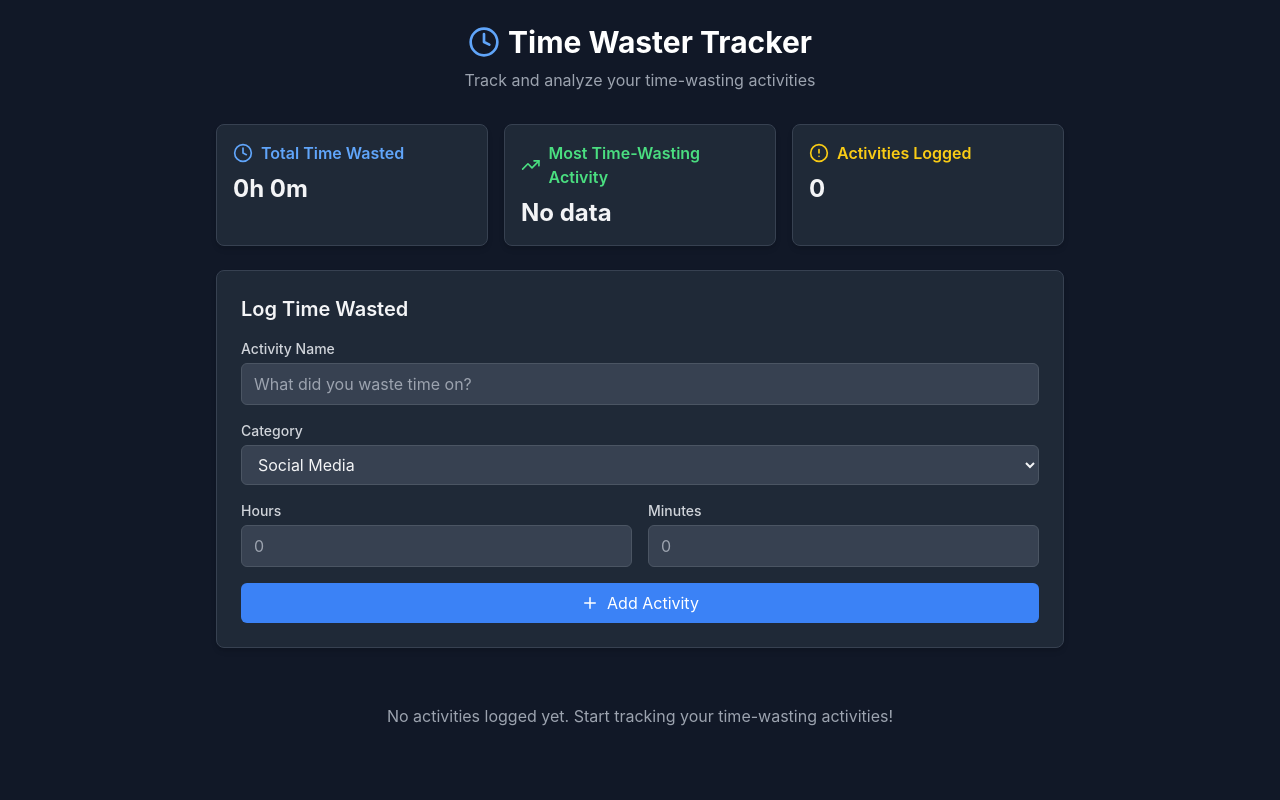
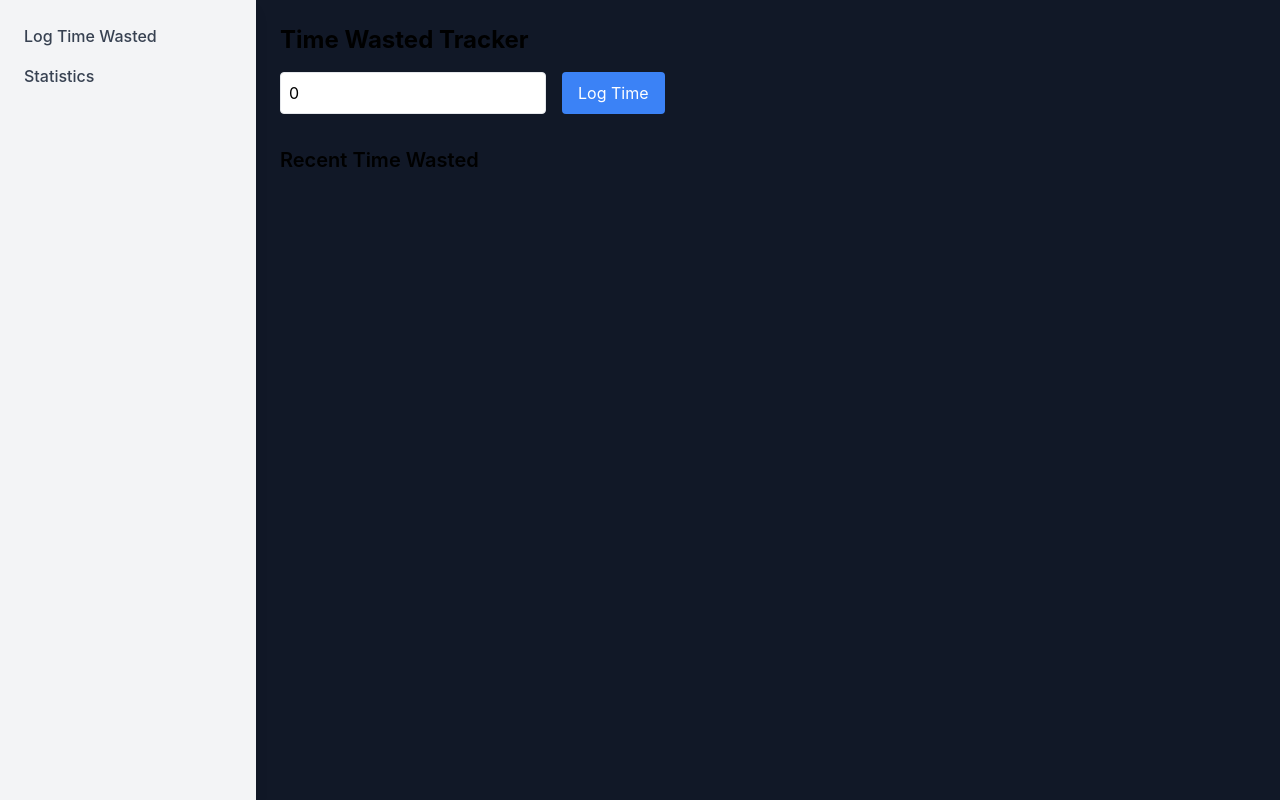
Before and after one commit to jaimedevelop/timeWastingApp, a React (Vite) app: page / in a window 1280 px wide. Built offline with nearby package versions, Linux system fonts and the light colour scheme.

Commit message:
Sidebar changes made with AIDE

```diff
--- a/package.json
+++ b/package.json
@@ -7,13 +7,15 @@
     "dev": "vite",
     "build": "vite build",
     "lint": "eslint .",
-    "preview": "vite preview"
+    "preview": "vite preview",
+    "start": "react-scripts start"
   },
   "dependencies": {
+    "date-fns": "^3.6.0",
     "lucide-react": "^0.344.0",
     "react": "^18.3.1",
     "react-dom": "^18.3.1",
-    "date-fns": "^3.3.1"
+    "react-router-dom": "^6.28.0"
   },
   "devDependencies": {
     "@eslint/js": "^9.9.1",
--- a/src/App.tsx
+++ b/src/App.tsx
@@ -1,66 +1,77 @@
-import React, { useState, useEffect } from 'react';
-import { Activity } from './types';
-import { ActivityCard } from './components/ActivityCard';
-import { AddActivityForm } from './components/AddActivityForm';
-import { Stats } from './components/Stats';
-import { Clock } from 'lucide-react';
+import { useState } from 'react';
+import { BrowserRouter as Router, Route, Routes } from 'react-router-dom';
+import { format } from 'date-fns';
+import Sidebar from './components/Sidebar';
 
-function App() {
-  const [activities, setActivities] = useState<Activity[]>(() => {
-    const saved = localStorage.getItem('timeWasterActivities');
-    return saved ? JSON.parse(saved) : [];
-  });
+interface Activity {
+  id: number;
+  duration: number;
+  timestamp: number;
+}
 
-  useEffect(() => {
-    localStorage.setItem('timeWasterActivities', JSON.stringify(activities));
-  }, [activities]);
+const App = () => {
+  const [activities, setActivities] = useState<Activity[]>([]);
+  const [duration, setDuration] = useState<number>(0);
 
-  const handleAddActivity = (name: string, category: string, duration: number) => {
-    const newActivity: Activity = {
-      id: crypto.randomUUID(),
-      name,
-      category,
+  const handleSubmit = (e: React.FormEvent) => {
+    e.preventDefault();
+    const newActivity = {
+      id: Date.now(),
       duration,
-      timestamp: Date.now(),
+      timestamp: Date.now()
     };
     setActivities(prev => [newActivity, ...prev]);
-  };
-
-  const handleDeleteActivity = (id: string) => {
-    setActivities(prev => prev.filter(activity => activity.id !== id));
+    setDuration(0);
   };
 
   return (
-    <div className="min-h-screen bg-gray-900">
-      <div className="max-w-4xl mx-auto p-6">
-        <header className="text-center mb-8">
-          <div className="flex items-center justify-center gap-2 mb-2">
-            <Clock size={32} className="text-blue-400" />
-            <h1 className="text-3xl font-bold text-white">Time Waster Tracker</h1>
-          </div>
-          <p className="text-gray-400">Track and analyze your time-wasting activities</p>
-        </header>
-
-        <Stats activities={activities} />
-        <AddActivityForm onAdd={handleAddActivity} />
-
-        <div className="space-y-4">
-          {activities.length === 0 ? (
-            <div className="text-center py-8 text-gray-400">
-              No activities logged yet. Start tracking your time-wasting activities!
-            </div>
-          ) : (
-            activities.map(activity => (
-              <ActivityCard
-                key={activity.id}
-                activity={activity}
-                onDelete={handleDeleteActivity}
-              />
-            ))
-          )}
+    <Router>
+      <div className="flex">
+        <Sidebar />
+        <div className="ml-64 p-6 flex-1">
+          <Routes>
+            <Route path="/" element={
+              <div>
+                <h1 className="text-2xl font-bold mb-4">Time Wasted Tracker</h1>
+                <form onSubmit={handleSubmit} className="mb-8">
+                  <div className="flex gap-4">
+                    <input
+                      type="number"
+                      value={duration}
+                      onChange={(e) => setDuration(Number(e.target.value))}
+                      placeholder="Minutes wasted"
+                      className="border p-2 rounded"
+                    />
+                    <button type="submit" className="bg-blue-500 text-white px-4 py-2 rounded">
+                      Log Time
+                    </button>
+                  </div>
+                </form>
+                <div>
+                  <h2 className="text-xl font-semibold mb-4">Recent Time Wasted</h2>
+                  <ul className="space-y-2">
+                    {activities.map((activity) => (
+                      <li key={activity.id} className="border p-4 rounded">
+                        <p>Minutes: {activity.duration}</p>
+                        <p className="text-gray-500">
+                          {format(activity.timestamp, 'MMM d, yyyy HH:mm')}
+                        </p>
+                      </li>
+                    ))}
+                  </ul>
+                </div>
+              </div>
+            } />
+            <Route path="/statistics" element={
+              <div>
+                <h1 className="text-2xl font-bold mb-4">Statistics</h1>
+                <p>Total time wasted: {activities.reduce((acc, curr) => acc + curr.duration, 0)} minutes</p>
+              </div>
+            } />
+          </Routes>
         </div>
       </div>
-    </div>
+    </Router>
   );
 }
 
--- /dev/null
+++ b/src/components/Sidebar.tsx
@@ -0,0 +1,25 @@
+import React from 'react';
+import { Link } from 'react-router-dom';
+
+const Sidebar = () => {
+	return (
+		<div className="w-64 h-screen fixed left-0 top-0 bg-gray-100 p-6 shadow-lg">
+			<nav>
+				<ul className="space-y-4">
+					<li>
+						<Link to="/" className="text-gray-700 hover:text-gray-900 font-medium">
+							Log Time Wasted
+						</Link>
+					</li>
+					<li>
+						<Link to="/statistics" className="text-gray-700 hover:text-gray-900 font-medium">
+							Statistics
+						</Link>
+					</li>
+				</ul>
+			</nav>
+		</div>
+	);
+};
+
+export default Sidebar;
--- /dev/null
+++ b/src/components/Statistics.tsx
@@ -0,0 +1,12 @@
+import React from 'react';
+
+const Statistics = () => {
+	return (
+		<div className="container mx-auto">
+			<h1 className="text-2xl font-bold mb-4">Statistics</h1>
+			<p>Your statistics will be shown here.</p>
+		</div>
+	);
+};
+
+export default Statistics;
```
Also changed, not shown: 2 other files (tests, documents, lock files or other folders).
